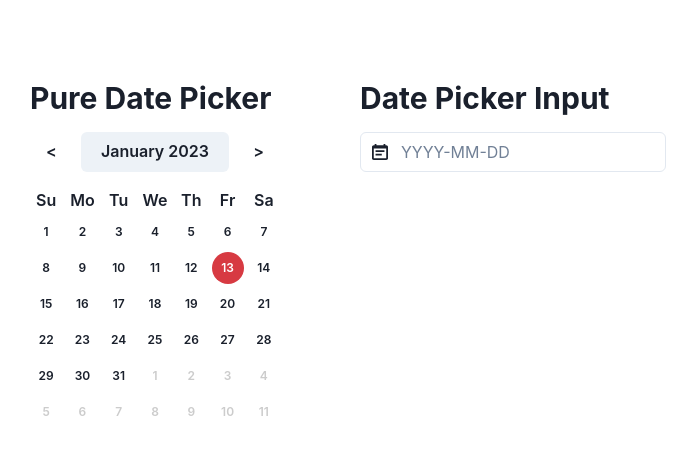
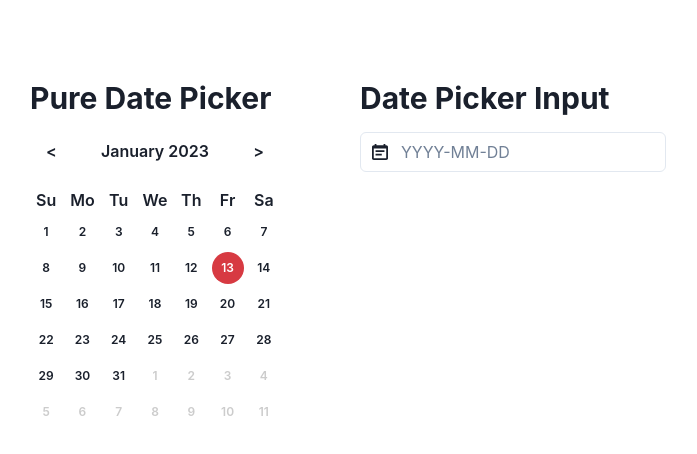
Before and after one commit to lizzyyang9534/date-picker, a React (Create React App) app: page / in a window 1280 px wide. Shown: the top 454 px of the page, without its empty margins (292-989 px from the left). Built offline with nearby package versions, Linux system fonts and the light colour scheme.

Commit message:
feat: date picker button style

```diff
--- a/src/components/datePicker/index.tsx
+++ b/src/components/datePicker/index.tsx
@@ -72,7 +72,7 @@ const DatePicker = ({ date, onSelect }: DatePickerProps) => {
         >
           {'<'}
         </Button>
-        <Button flex="1" onClick={handleSwitchView}>
+        <Button variant="ghost" flex="1" onClick={handleSwitchView}>
           {isDateView
             ? `${MONTHS[month]} ${year}`
             : isMonthView
```
